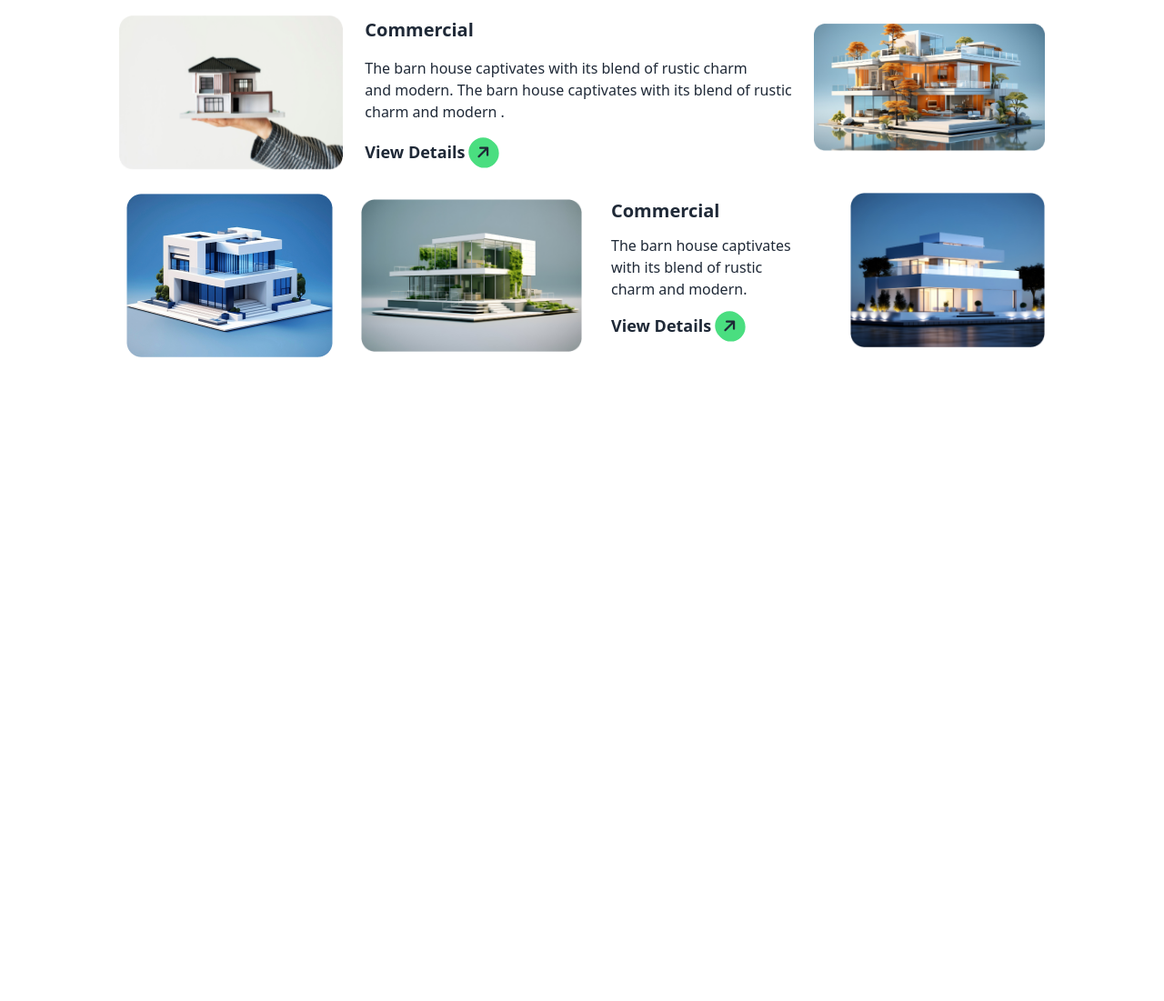
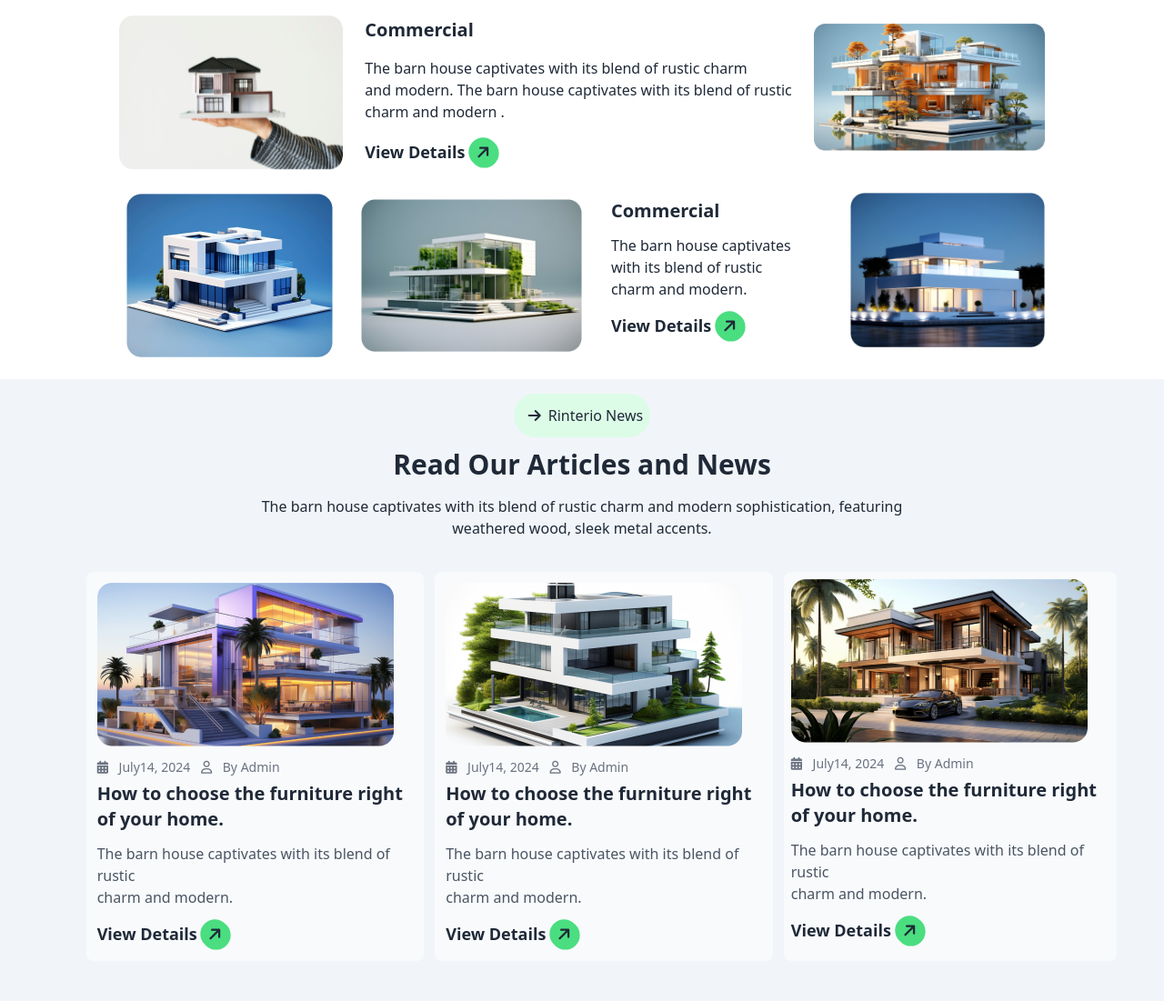
Before and after one commit to samiulIslam-git/assignment-3-repo, a plain HTML site: page index.html in a window 1280 px wide. Shown: the part 1832-2933 px from the top of the page at 91% size. Before the commit the page ends 2249 px from the top, so only its background shows below. Drawn offline with nearby package versions, Linux system fonts and the light colour scheme.

Commit message:
created our article and news section and make it responsive

```diff
--- a/index.html
+++ b/index.html
@@ -211,6 +211,83 @@
                 </div>
             </div>
         </div>
+        <!-- articles and news section -->
+        <div class="bg-slate-100">
+            <div>
+                <div class="flex flex-col justify-center items-center text-center container w-11/12 mx-auto mb-4">
+                    <button class="bg-green-100 p-2 rounded-full mb-3 mt-4"> <i
+                            class="fa-solid fa-arrow-right rounded-2xl p-2"></i>Rinterio News</button>
+                    <div>
+                        <h1 class="font-bold text-3xl mb-4">Read Our Articles and News</h1>
+                    </div>
+                    <div>
+                        <p>The barn house captivates with its blend of rustic charm and modern sophistication,
+                            featuring
+                            <br> weathered wood, sleek metal accents.
+                        </p>
+                    </div>
+                </div>
+            </div>
+            <!-- img details sec -->
+            <div class="lg:flex container w-11/12 mx-auto mr-8 p-5 ">
+                <div class="w-11/12 mx-auto mb-6 bg-slate-50 p-3 mr-3 rounded-lg pb-3">
+                    <img src="./assets/article1.png" alt="">
+                    <div>
+                        <div class="mt-2 text-gray-500 text-sm">
+                            <i class="fa-solid fa-calendar-days mr-2"></i> July14, 2024 <i
+                                class="fa-regular fa-user m-2"></i> By Admin
+                        </div>
+                    </div>
+                    <div>
+                        <h5 class="font-bold text-xl">How to choose the furniture right <br> of your home.</h5>
+                    </div>
+                    <div class="text-gray-600 mt-3">
+                        <p>The barn house captivates with its blend of rustic <br> charm and modern. </p>
+                    </div>
+                    <button class="font-bold text-lg mt-3">View Details
+                        <i class="fa-solid fa-arrow-right -rotate-45 rounded-2xl bg-green-400 p-2"></i>
+                    </button>
+                </div>
+                <!-- 2nd img and info -->
+                <div class="w-11/12 mx-auto mb-6 bg-slate-50 p-3 mr-3 rounded-lg">
+                    <img src="./assets/article2.png" alt="">
+                    <div>
+                        <div class="mt-2 text-gray-500 text-sm">
+                            <i class="fa-solid fa-calendar-days mr-2"></i> July14, 2024 <i
+                                class="fa-regular fa-user m-2"></i> By Admin
+                        </div>
+                    </div>
+                    <div>
+                        <h5 class="font-bold text-xl">How to choose the furniture right <br> of your home.</h5>
+                    </div>
+                    <div class="text-gray-600 mt-3">
+                        <p>The barn house captivates with its blend of rustic <br> charm and modern. </p>
+                    </div>
+                    <button class="font-bold text-lg mt-3">View Details
+                        <i class="fa-solid fa-arrow-right -rotate-45 rounded-2xl bg-green-400 p-2"></i>
+                    </button>
+                </div>
+                <!-- 3rd img and info -->
+                <div class="w-11/12 mx-auto mb-6 bg-slate-50 p-2 rounded-lg">
+                    <img src="./assets/article3.png" alt="">
+                    <div>
+                        <div class="mt-2 text-gray-500 text-sm">
+                            <i class="fa-solid fa-calendar-days mr-2"></i> July14, 2024 <i
+                                class="fa-regular fa-user m-2"></i> By Admin
+                        </div>
+                    </div>
+                    <div>
+                        <h5 class="font-bold text-xl">How to choose the furniture right <br> of your home.</h5>
+                    </div>
+                    <div class="text-gray-600 mt-3">
+                        <p>The barn house captivates with its blend of rustic <br> charm and modern. </p>
+                    </div>
+                    <button class="font-bold text-lg mt-3">View Details
+                        <i class="fa-solid fa-arrow-right -rotate-45 rounded-2xl bg-green-400 p-2"></i>
+                    </button>
+                </div>
+            </div>
+        </div>
     </main>
     <footer></footer>
 </body>
```
